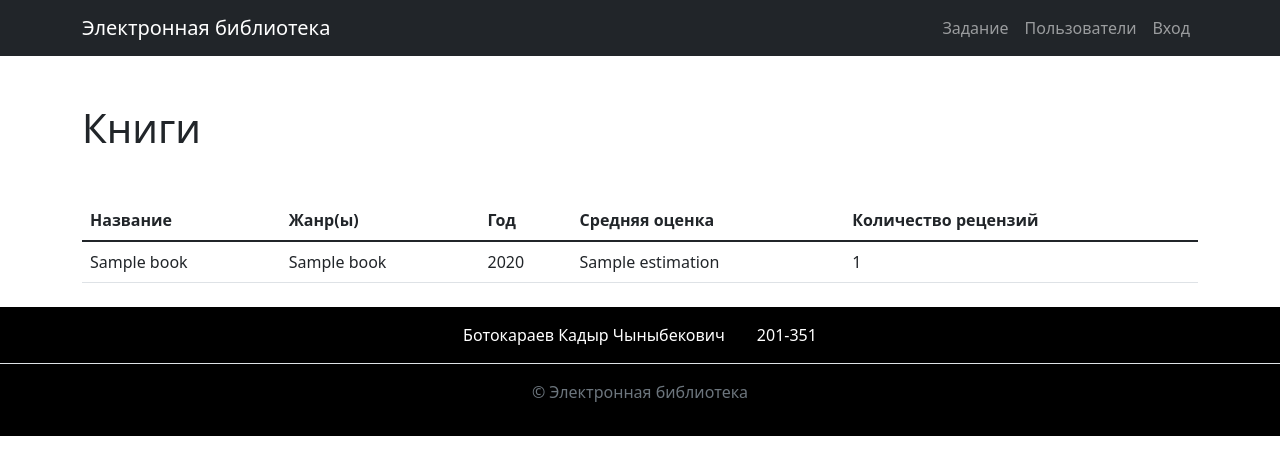
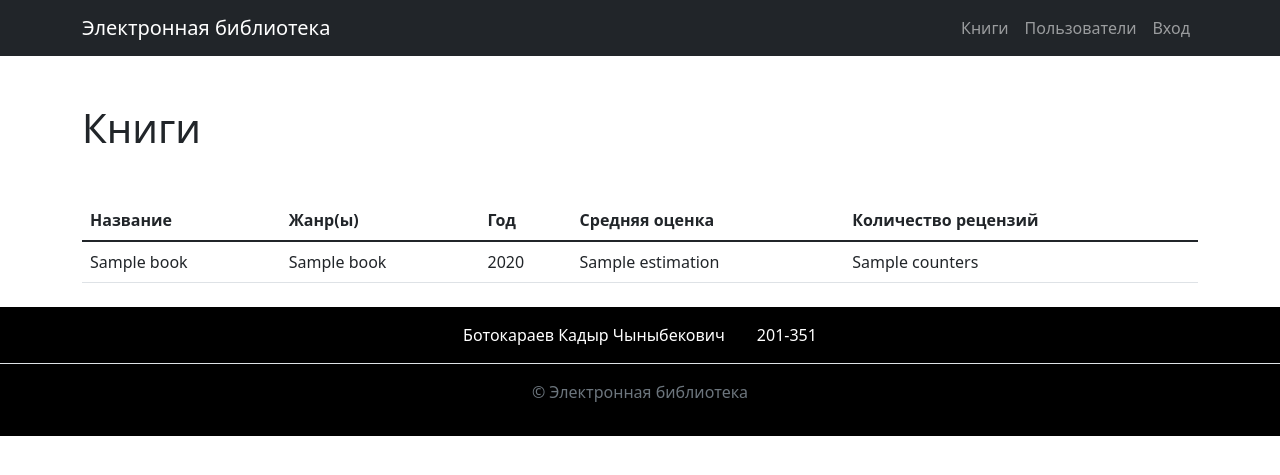
Before and after one commit to botokaraev40/Web-Application, a Flask app: template Web-project/app/templates/index.html in a window 1280 px wide. Shown: the top 475 px of the page. Run offline with Flask 2, Linux system fonts and the light colour scheme; the template is opened without the code that fills it: most values are stand-ins (such as "Sample title", 1, 10 or a date in 2020).

Commit message:
project_commit

```diff
--- a/Web-project/app/app.py
+++ b/Web-project/app/app.py
@@ -51,10 +51,9 @@ def load_roles():
 @app.route('/')
 def index():
     cursor = mysql.connection.cursor(named_tuple=True)
-    cursor.execute(
-        'SELECT name, genre_name, year_of_release, AVG(estimation) AS estimation, COUNT(reviews_id) AS counter FROM list_of_books GROUP BY name, genre_name, year_of_release;')
+    cursor.execute('SELECT name, year_of_release, genre_name, AVG(estimation) AS estimation, COUNT(id) AS counters FROM list_of_books GROUP BY id, name, genre_name, year_of_release UNION SELECT name, year_of_release, genres_name, AVG(estimation) AS estimation, 0 FROM without_review GROUP BY id, name, genres_name, year_of_release;')
     books = cursor.fetchall()
-
+    print('ЭТА КНИГА::::', books)
     cursor.close()
     return render_template('index.html', books=books)
 
--- a/Web-project/app/templates/base.html
+++ b/Web-project/app/templates/base.html
@@ -31,7 +31,7 @@
   <div class="collapse navbar-collapse justify-content-end" id="navbarSupportedContent">
     <ul class="navbar-nav mr-auto">
       <li class="nav-item {% if request.endpoint == 'index' %} active {% endif %}">
-        <a class="nav-link" href=" {{ url_for('index') }}">Задание</a>
+        <a class="nav-link" href=" {{ url_for('index') }}">Книги</a>
       </li>
 
       <li class="nav-item {% if request.endpoint == 'users' %} active {% endif %}">
--- a/Web-project/app/templates/index.html
+++ b/Web-project/app/templates/index.html
@@ -20,8 +20,8 @@
                 <td>{{ book.name }}</td>
                 <td>{{ book.genre_name }}</td>
                 <td>{{ book.year_of_release }}</td>
-                <td>{{ book.estimation }}</td>
-                <td>{{ book.counter or 0}}</td>
+                <td>{{ book.estimation or '' }}</td>
+                <td>{{ book.counters }}</td>
 
             </tr>
             {% endfor %}
```
Also changed, not shown: lab4/app/static/main.js (added).
